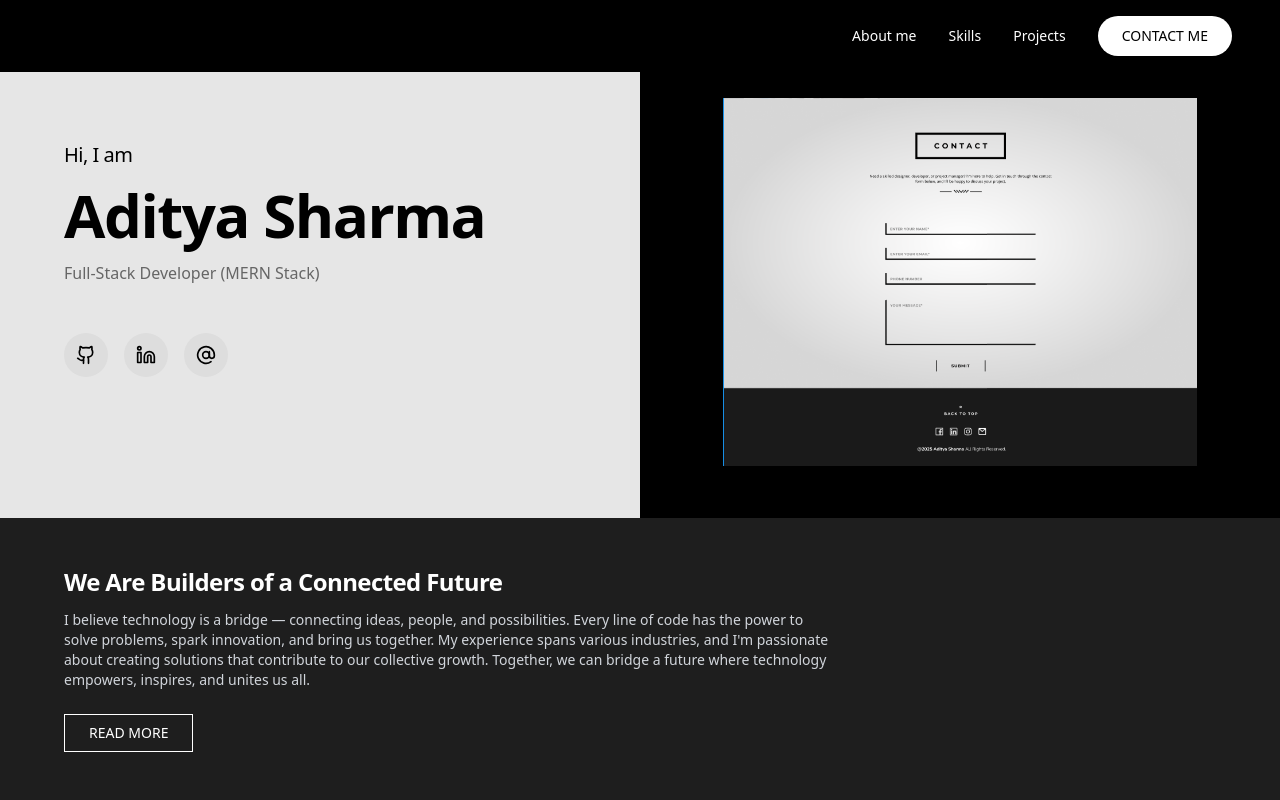
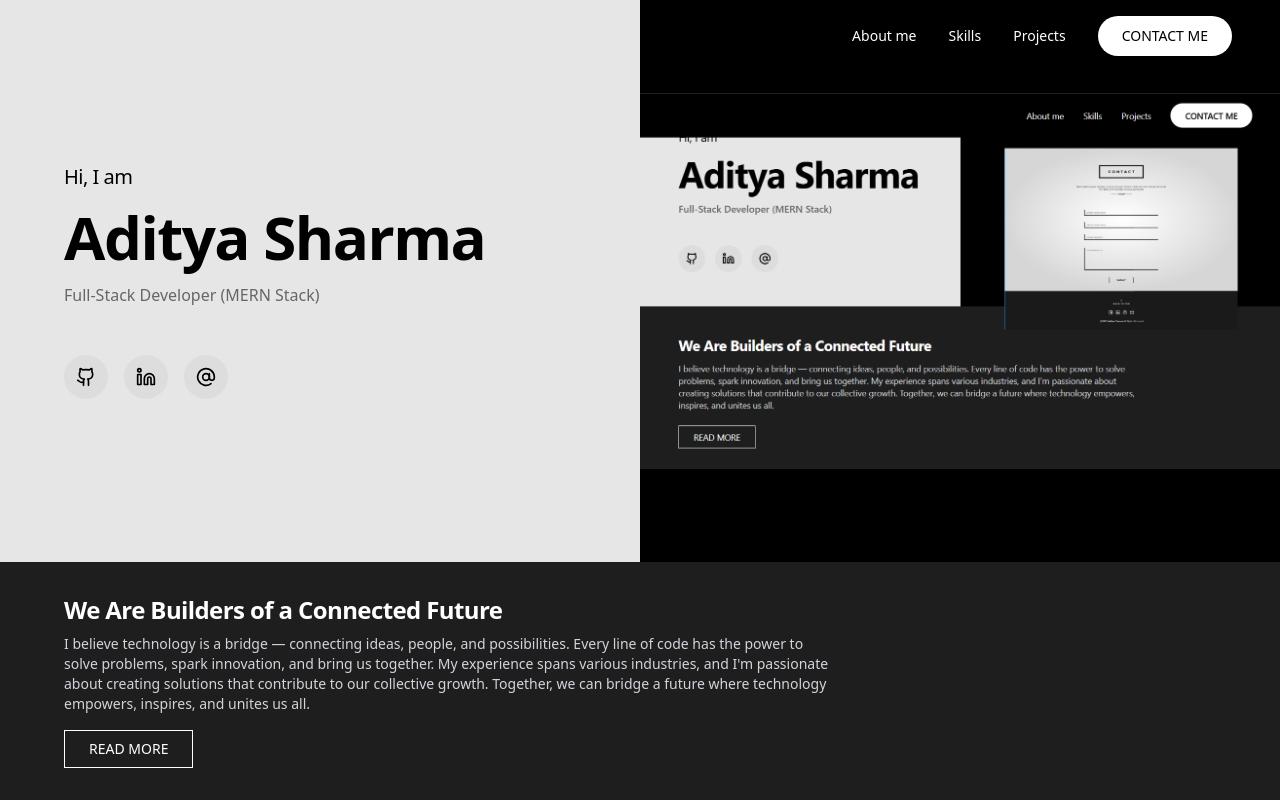
Before and after one commit to adityaaa009/Portfolio-Website, a React (Vite) app: page / in a window 1280 px wide. Shown: the top 800 px of the page. Built offline with nearby package versions, Linux system fonts and the light colour scheme.

Commit message:
Refactor: Update Hero component
- Reduced the size of the footer area.
- Aligned the footer content to the center-left with a white background.
- Added a picture to the right side with a black background.

```diff
--- a/src/components/Footer.tsx
+++ b/src/components/Footer.tsx
@@ -7,18 +7,18 @@ export const Footer = () => {
   };
 
   return (
-    <footer className="bg-black text-white py-8 px-6">
+    <footer className="bg-black text-white py-6 px-6">
       <div className="container mx-auto">
         <div className="flex flex-col items-center">
           <button
             onClick={scrollToTop}
-            className="flex flex-col items-center mb-8 hover:opacity-80 transition-opacity"
+            className="flex flex-col items-center mb-6 hover:opacity-80 transition-opacity"
           >
-            <span className="text-2xl mb-2">&#8226;</span>
+            <span className="text-2xl mb-1">&#8226;</span>
             <span className="text-xs tracking-widest">BACK TO TOP</span>
           </button>
 
-          <div className="flex justify-center gap-6 mb-8">
+          <div className="flex justify-center gap-6 mb-6">
             <a
               href="#"
               className="hover:text-gray-300 transition-colors"
--- a/src/components/Header.tsx
+++ b/src/components/Header.tsx
@@ -16,7 +16,7 @@ export const Header = () => {
   return (
     <header
       className={`fixed top-0 w-full z-50 transition-all duration-300 ${
-        scrolled ? "bg-black py-4" : "bg-black py-4"
+        scrolled ? "bg-black py-4" : "bg-transparent py-4"
       }`}
     >
       <div className="container mx-auto px-6 md:px-12 flex justify-end items-center gap-8">
--- a/src/components/Hero.tsx
+++ b/src/components/Hero.tsx
@@ -40,37 +40,19 @@ export const Hero = () => {
         </div>
 
         {/* Right side - Black with image */}
-        <div className="w-1/2 bg-black relative">
-          <div className="absolute inset-0 flex flex-col justify-between p-6">
-            {/* Navigation on top */}
-            <div className="flex justify-end items-center gap-8 text-sm">
-              <a href="#about" className="text-white hover:text-gray-300 transition-colors">About me</a>
-              <a href="#skills" className="text-white hover:text-gray-300 transition-colors">Skills</a>
-              <a href="#projects" className="text-white hover:text-gray-300 transition-colors">Projects</a>
-              <button className="bg-white text-black rounded-full px-4 py-1 text-sm hover:bg-gray-200">
-                CONTACT ME
-              </button>
-            </div>
-
-            {/* Profile image will be centered */}
-            <div className="flex-grow flex items-center justify-center">
-              <img
-                src="/lovable-uploads/cd5c3d3e-f636-43af-be0e-b3c218eb955c.png"
-                alt="Profile"
-                className="max-h-[80%] object-contain"
-              />
-            </div>
-
-            {/* Empty space at bottom for visual balance */}
-            <div></div>
-          </div>
+        <div className="w-1/2 bg-black relative flex items-center justify-center">
+          <img
+            src="/lovable-uploads/5497e637-0a3a-4a08-b3b5-ec4025859a75.png"
+            alt="Profile"
+            className="max-h-[80%] object-contain"
+          />
         </div>
       </div>
 
-      {/* Bottom black banner */}
-      <div className="bg-[#1e1e1e] text-white py-12 px-16">
-        <h2 className="text-2xl font-bold mb-3">We Are Builders of a Connected Future</h2>
-        <p className="text-sm text-gray-300 max-w-3xl mb-6">
+      {/* Bottom black banner (reduced size) */}
+      <div className="bg-[#1e1e1e] text-white py-8 px-16">
+        <h2 className="text-2xl font-bold mb-2">We Are Builders of a Connected Future</h2>
+        <p className="text-sm text-gray-300 max-w-3xl mb-4">
           I believe technology is a bridge — connecting ideas, people, and possibilities. Every line of code has the power to solve problems, spark innovation, and bring us together. My experience spans various industries, and I'm passionate about creating solutions that contribute to our collective growth. Together, we can bridge a future where technology empowers, inspires, and unites us all.
         </p>
         <button className="border border-white px-6 py-2 text-sm hover:bg-white hover:text-black transition-colors">
```
Also changed, not shown: public/lovable-uploads/5497e637-0a3a-4a08-b3b5-ec4025859a75.png (added).
